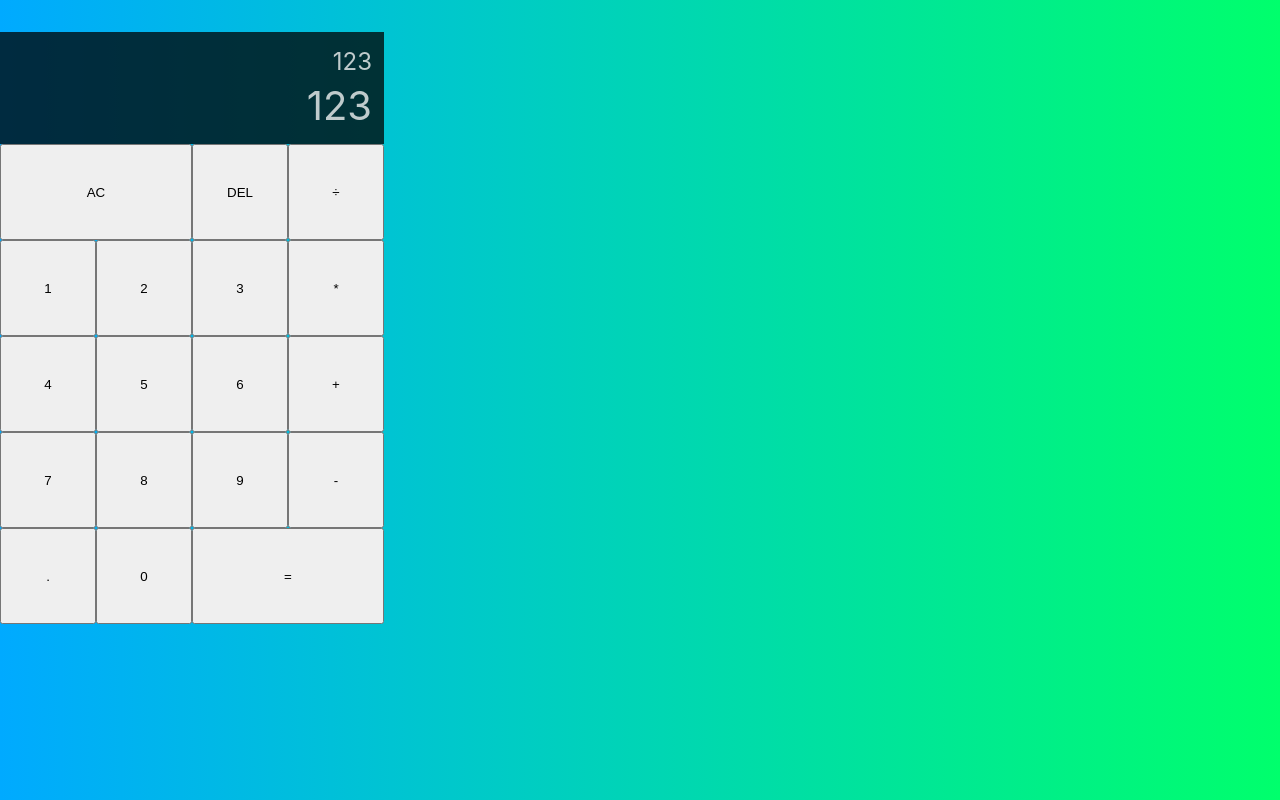
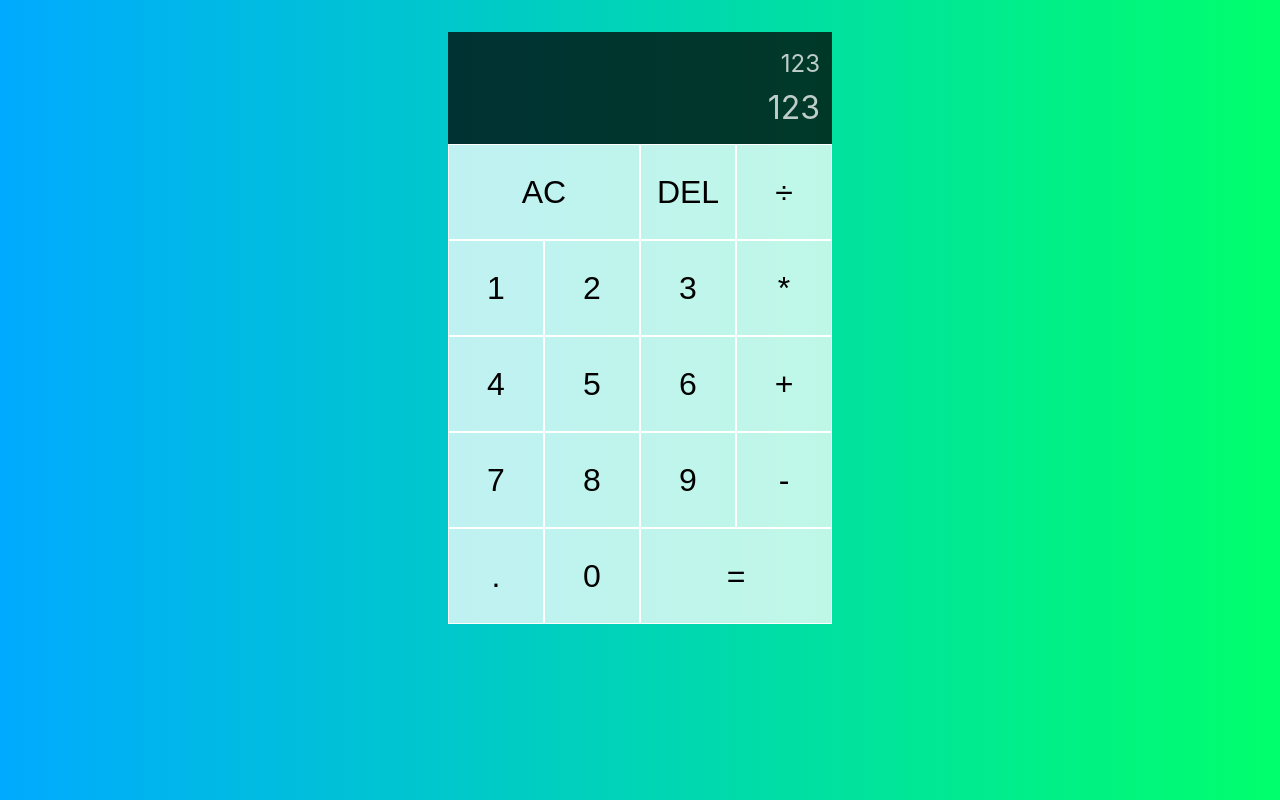
Before and after one commit to Eben717/calculator_app, a React (Create React App) app in the folder calc_app/: page / in a window 1280 px wide. Built offline with nearby package versions, Linux system fonts and the light colour scheme.

Commit message:
added css styling with hover effect and focus

```diff
--- a/calc_app/src/style.css
+++ b/calc_app/src/style.css
@@ -7,27 +7,42 @@
     background: linear-gradient(to right, #00AAFF, #00FF6C);
 }
 
-.calculator-grid {
+.calculator-grid{
     display: grid;
     margin-top: 2rem;
     grid-template-columns: repeat(4, 6rem);
     grid-template-rows: minmax(7rem, auto) repeat(5, 6rem);
+    justify-content: center;
+}
+
+.calculator-grid > button {
+    cursor: pointer;
+    background-color: rgba(255, 255, 255, .75);
+    outline: none;
+    font-size: 2rem;
+    border: 1px solid white;
+}
+
+.calculator-grid > button:hover,
+.calculator-grid > button:focus {
+    background-color: rgba(255, 255, 255, .9
+    );
+}
+
+.output{
+    grid-column: 1/-1;
+    background: rgba(0, 0, 0, .75);
+    display: flex;
+    flex-direction: column;
+    align-items: flex-end;
+    justify-content: space-around;
+    padding: .75rem;
+    word-wrap: break-word;
+    word-break: break-all;
 }
 
 .span-two{
     grid-column: span 2;
-}
-
-.output {
-    grid-column: 1/-1;
-    background: rgba(0, 0, 0, 0.75);
-    display: flex;
-    flex-direction: column;
-    align-items: flex-end;
-    justify-content: space-around;
-    padding: 0.75rem;
-    word-wrap: break-word;
-    word-break: break-all;
 }
 
 .output .previous-operand{
@@ -37,5 +52,5 @@
 
 .output .current-operand{
     color: rgba(255, 255, 255, 0.75);
-    font-size: 2.5rem;
+    font-size: 2rem;
 }
```
